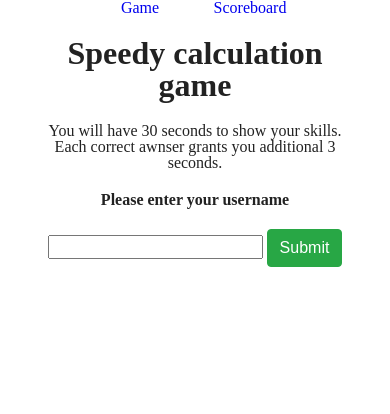
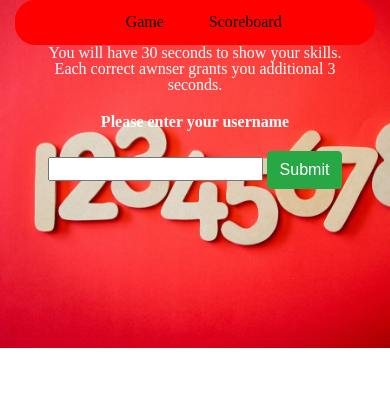
Before and after one commit to MariusGi/KCS, a PHP site: page / in a window 390 px wide. Shown: the top 414 px of the page. Run offline with PHP 8.4, Linux system fonts and the light colour scheme.

Commit message:
update css,minify images

```diff
--- /dev/null
+++ b/homework/PROJEKTAS/assets/css/index.css
@@ -0,0 +1,70 @@
+body {
+    background: url('../img/count_counting_graphic_learning_math_mathematics_nine_numbers-1535281.jpg!d.jpg') no-repeat;
+    background-size: cover;
+    color: white;
+}
+
+.menu-navbar {
+    background-color: red;
+    border: 1px solid red;
+    border-radius: 20px;
+    padding: 0.83em;
+}
+.menu-navbar a {
+    color: black;
+}
+.menu-navbar a:hover {
+    color: white;
+}
+
+.game-score-value,
+.game-clock-value {
+    color: black;
+}
+
+.math-problem-phenom-wrapper {
+    border: 1px solid white;
+    padding: .375rem .75rem;
+}
+
+.exercise-content-wrapper > * {
+    vertical-align: middle;
+}
+
+#math-problem-result {
+    max-width: 50px;
+}
+
+#game-clock-img,
+#game-score-image {
+    height: 90px;
+}
+.game-clock-value,
+.game-score-value {
+    position: absolute;
+    top: 50%;
+    left: 50%;
+    transform: translate(-50%, -50%);
+    font-size: 30px;
+}
+
+.game-clock-value {
+    background-color: #e2e2e2;
+}
+
+.game-score-value {
+    background-color: #28c75a;
+    border: 1px solid #28c75a;
+    border-radius: 22px;
+    padding: 6px 13px;
+}
+
+/* Media queries */
+/* xs size */
+@media (max-width: 575px) {
+    .exercise-content-wrapper {
+        order: 2;
+        margin-top: 20px;
+        padding-bottom: 0.67em;
+    }
+}
--- a/homework/PROJEKTAS/assets/css/main.css
+++ b/homework/PROJEKTAS/assets/css/main.css
@@ -42,7 +42,7 @@
 h1 {
     display: block;
     font-size: 2em;
-    margin-top: 0.67em;
+    margin-top: 0;
     margin-bottom: 0.67em;
     margin-left: 0;
     margin-right: 0;
@@ -212,44 +212,11 @@ input[type=number] {
     color: green ;
 }
 
-.font-size-40 {
-    font-size: 40px !important;
-}
-
-#math-problem-result {
-    max-width: 50px;
-}
-
-#game-clock-img,
-#game-score-image {
-    height: 90px;
-}
-.game-clock-value,
-.game-score-value {
-    position: absolute;
-    top: 50%;
-    left: 50%;
-    transform: translate(-50%, -50%);
-    font-size: 30px;
-}
-
-.game-clock-value {
-    background-color: #e2e2e2;
-}
-
-.game-score-value {
-    background-color: #28c75a;
-    border: 1px solid #28c75a;
-    border-radius: 22px;
-    padding: 6px 13px;
-}
-
 /* Media queries */
 /* xs size */
 @media (max-width: 575px) {
-    .exercise-content-wrapper {
-        order: 2;
-        margin-top: 20px;
+    h1 {
+        display: none;
     }
 }
 
--- a/homework/PROJEKTAS/assets/js/app.js
+++ b/homework/PROJEKTAS/assets/js/app.js
@@ -18,7 +18,7 @@ const exerciseWrapper    = document.querySelector('.exercise-content-wrapper');
 const gameScoreWrapper   = document.querySelector('.game-score-wrapper');
 
 const timeIncrement      = 3;
-const stopWatchStartingTime = 5;
+const stopWatchStartingTime = 30;
 
 let stopWatchTime;
 let scoreValue = 0;
--- a/homework/PROJEKTAS/assets/partials/navbar.php
+++ b/homework/PROJEKTAS/assets/partials/navbar.php
@@ -1,4 +1,4 @@
-<nav>
+<nav class="menu-navbar">
     <div class="row text-align-center justify-content-center">
         <div class="col-4 col-md-3 col-lg-2">
             <a href="<?php if ($pageTitle === 'Scoreboard'): echo './index.php'; else: echo '#'; endif; ?>" title="Game">Game</a>
--- a/homework/PROJEKTAS/index.php
+++ b/homework/PROJEKTAS/index.php
@@ -116,13 +116,15 @@
         </div>
         <div class="row exercise-wrapper text-align-center justify-content-center align-items-center">
             <div class="col-6 col-sm-3 game-clock-wrapper pos-relative hidden">
-                <img src="./assets/img/clock.png" alt="clock" title="clock" id="game-clock-img">
+                <img src="./assets/img/purzen_Clock_face_web.png" alt="clock" title="clock" id="game-clock-img">
                 <span class="game-clock-value"></span>
             </div>
             <div class="col-12 col-sm-6 col-md-4 col-lg-3 exercise-content-wrapper hidden">
-                <span id="math-problem-first-number"></span>
-                <span id="math-problem-operation"></span>
-                <span id="math-problem-second-number"></span>
+                <div class="math-problem-phenom-wrapper d-inline-block">
+                    <span id="math-problem-first-number"></span>
+                    <span id="math-problem-operation"></span>
+                    <span id="math-problem-second-number"></span>
+                </div>
                 <span id="math-problem-equals-sign">=</span>
                 <input type="number" id="math-problem-result">
                 <button id="math-problem-submit" class="btn btn-success" tabindex="0">Submit</button>
--- a/homework/PROJEKTAS/scoreboard.php
+++ b/homework/PROJEKTAS/scoreboard.php
@@ -17,7 +17,7 @@
 
         <?php include_once './assets/partials/navbar.php' ?>
 
-        <div class="row text-align-center justify-content-center align-items-center">
+        <div class="scoreboard-content row text-align-center justify-content-center align-items-center">
             <div class="col-12">
                 <h1>Scoreboard</h1>
                 <h3>Top 20 rankings</h3>
@@ -33,13 +33,13 @@
             }
             ?>
 
-            <div class="col-1 scoreboard-usernames">
+            <div class="col-6 col-sm-4 scoreboard-usernames">
                 <p>Username</p>
 
                 <?php echo $usernames; ?>
 
             </div>
-            <div class="col-1 scoreboard-scores">
+            <div class="col-6 col-sm-4 scoreboard-scores">
                 <p>Score</p>
 
                 <?php echo $scores; ?>
```
Also changed, not shown: homework/PROJEKTAS/assets/css/scoreboard.css (+35 -0 lines), homework/PROJEKTAS/assets/img/clock.png (deleted), homework/PROJEKTAS/assets/img/count_counting_graphic_learning_math_mathematics_nine_numbers-1535281.jpg!d.jpg (added), homework/PROJEKTAS/assets/img/purzen_Clock_face_web.png (added), homework/PROJEKTAS/assets/img/score.jpg (added), homework/PROJEKTAS/assets/img/vector-dartboard-1966525_960_720.png, homework/PROJEKTAS/readme.md.
